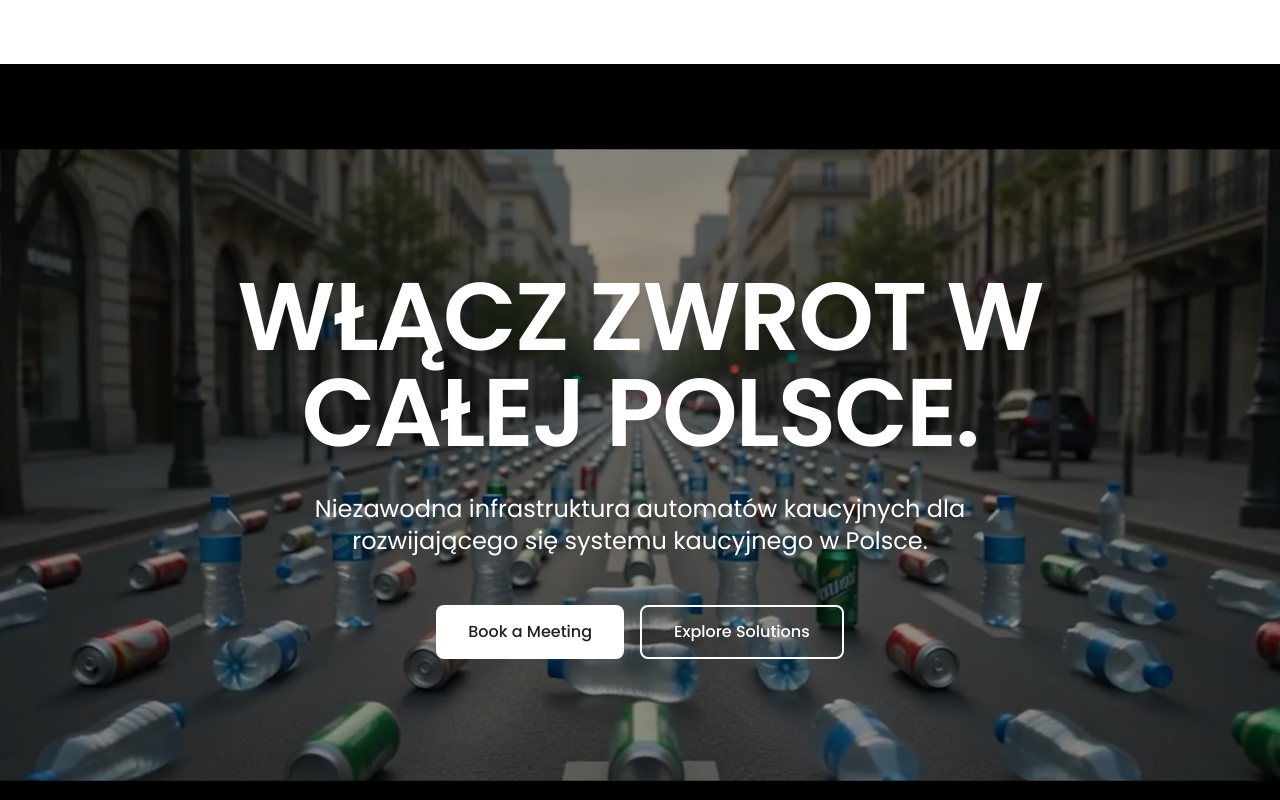
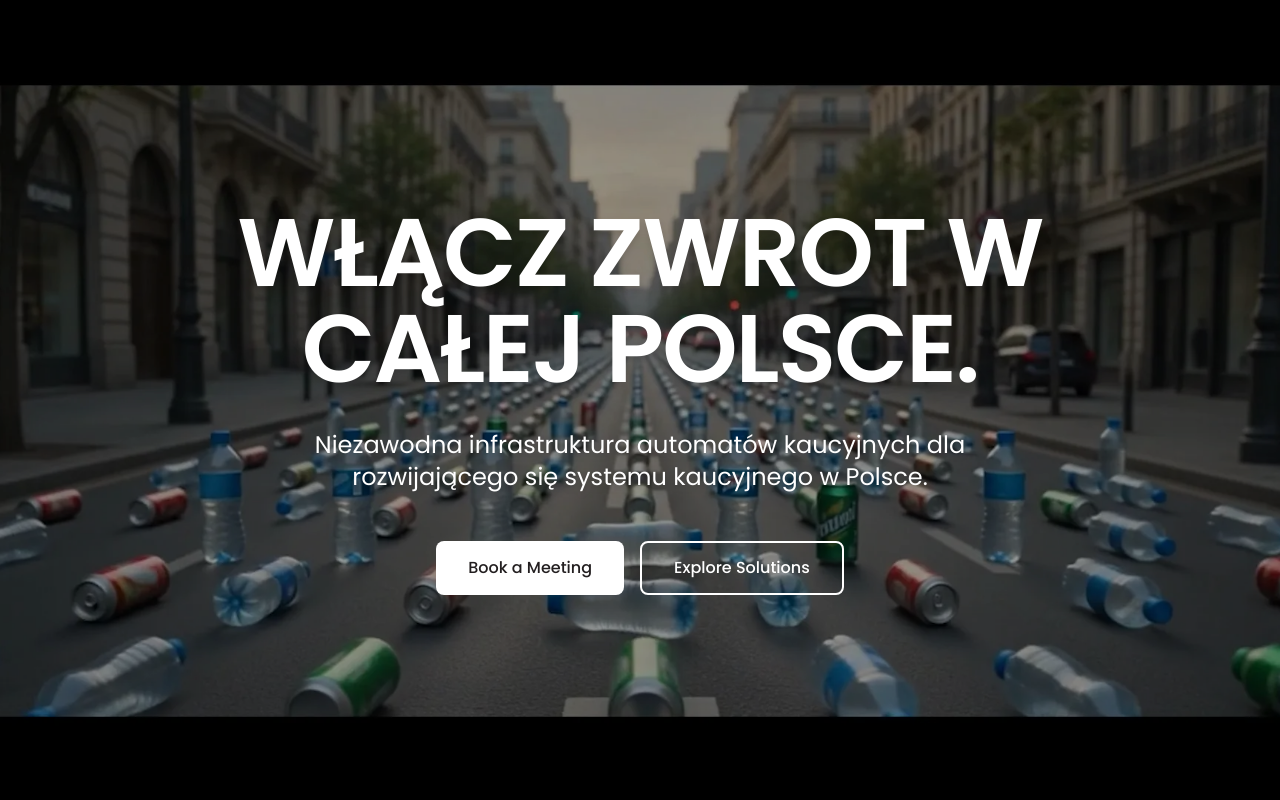
Before and after one commit to recykalmarketing/retearn-poland, a Next.js app: page / in a window 1280 px wide. Shown: the top 800 px of the page. Built offline with nearby package versions, Linux system fonts and the light colour scheme.

Commit message:
Fix: Remove padding, hero video now starts from top with header overlay

```diff
--- a/app/page.tsx
+++ b/app/page.tsx
@@ -74,9 +74,7 @@ export default function Home() {
 
   return (
     <main className="w-full">
-      <div className="pt-16">
-        <HeroFrames frameCount={463} fps={30} />
-      </div>
+      <HeroFrames frameCount={463} fps={30} />
 
       {/* RVMs Section */}
       <section id="rvms" className="py-24 bg-white">
```
